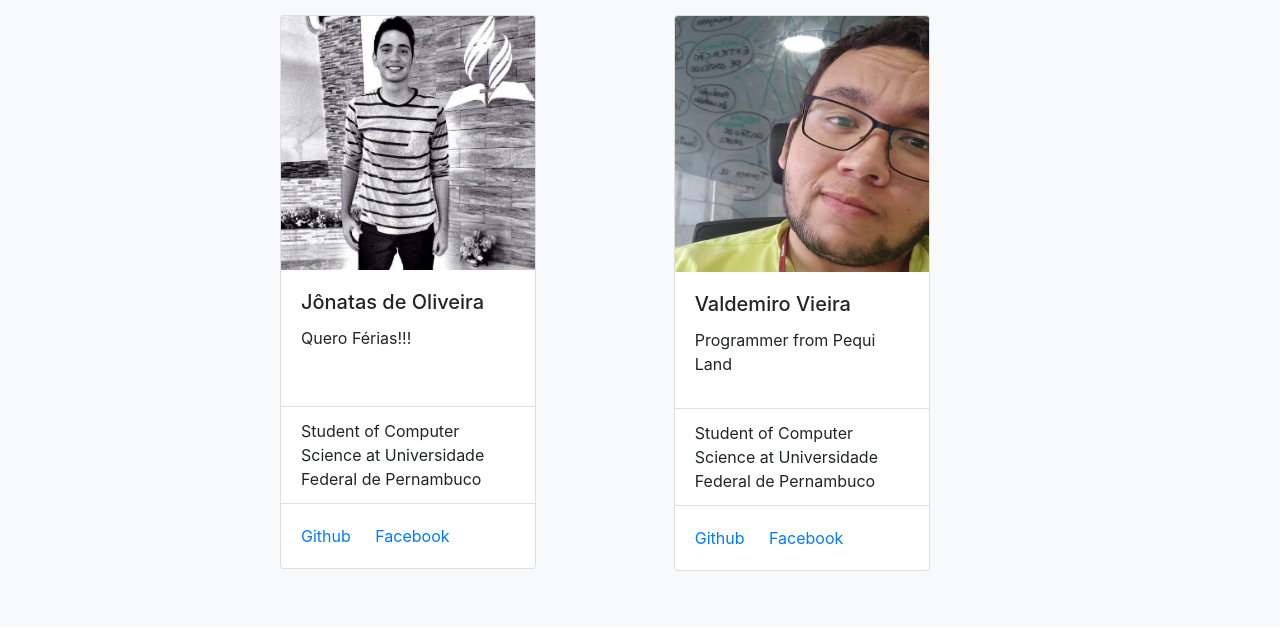
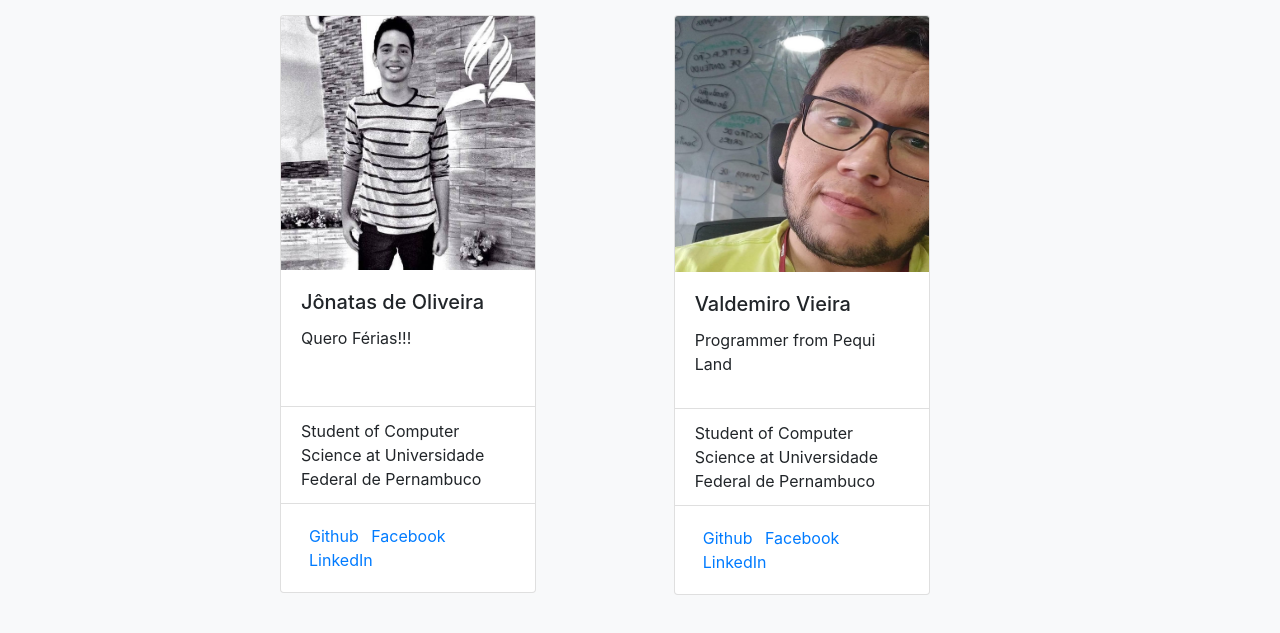
Before and after one commit to JonatasDeOliveira/Refugiados-visualizacao-2018-1, a plain HTML site: page src/aboutus.html in a window 1280 px wide. Shown: the part 63-696 px from the top of the page. Drawn offline with Linux system fonts and the light colour scheme.

Commit message:
added linkedin in aboutus

```diff
--- a/src/aboutus.html
+++ b/src/aboutus.html
@@ -3,9 +3,8 @@
 <head>
 
     <meta charset="UTF-8">
+    <link rel="stylesheet" href="css/bootstrap.min.css">
     <link href="css/project.css" rel="stylesheet">
-    <link rel="stylesheet" href="css/bootstrap.min.css">
-
 
 </head>
 <body>
@@ -47,8 +46,9 @@
 				            <li class="list-group-item">Student of Computer Science at Universidade Federal de Pernambuco</li>
 				          </ul>
 				          <div class="card-body">
-				            <a target="_blank" href="https://github.com/JonatasDeOliveira" class="card-link">Github</a>
-				            <a target="_blank" href="https://www.facebook.com/jonatas.oliveira.58555" class="card-link">Facebook</a>
+				            <a target="_blank" href="https://github.com/JonatasDeOliveira" class="card-link resize-card">Github</a>
+				            <a target="_blank" href="https://www.facebook.com/jonatas.oliveira.58555" class="card-link resize-card">Facebook</a>
+				            <a target="_blank" href="https://www.linkedin.com/in/jonatas-clementino-27aa73140" class="card-link resize-card">LinkedIn</a>
 				          </div>
 				        </div>
 				    </div>
@@ -68,8 +68,9 @@
 				            <li class="list-group-item">Student of Computer Science at Universidade Federal de Pernambuco</li>
 				          </ul>
 				          <div class="card-body">
-				            <a target="_blank" href="https://github.com/vrvs" class="card-link">Github</a>
-				            <a target="_blank" href="https://www.facebook.com/valdemiroo" class="card-link">Facebook</a>
+				            <a target="_blank" href="https://github.com/vrvs" class="card-link resize-card">Github</a>
+				            <a target="_blank" href="https://www.facebook.com/valdemiroo" class="card-link resize-card">Facebook</a>
+				            <a target="_blank" href="https://www.linkedin.com/in/valdemiro-vieira-685356156" class="card-link resize-card">LinkedIn</a>
 				          </div>
 				        </div>
 				    </div>
--- a/src/css/project.css
+++ b/src/css/project.css
@@ -113,3 +113,7 @@ footer p {
       margin-top: 100px;
       margin-left: 50px;
     }
+
+    .card-link.resize-card {
+      margin-left: 0.50rem;
+    }
```
Also changed, not shown: src/visual.html (+1 -1 lines).
